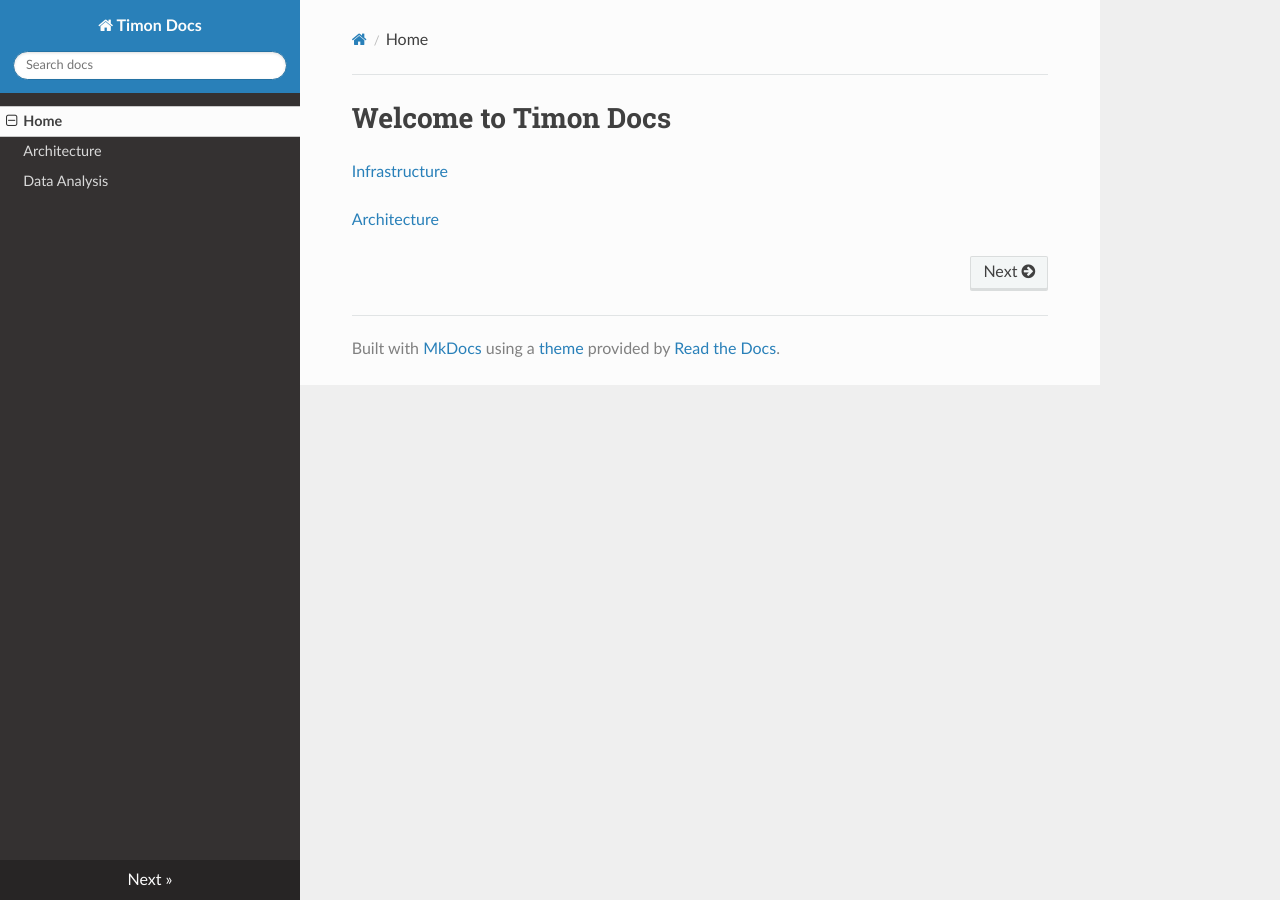
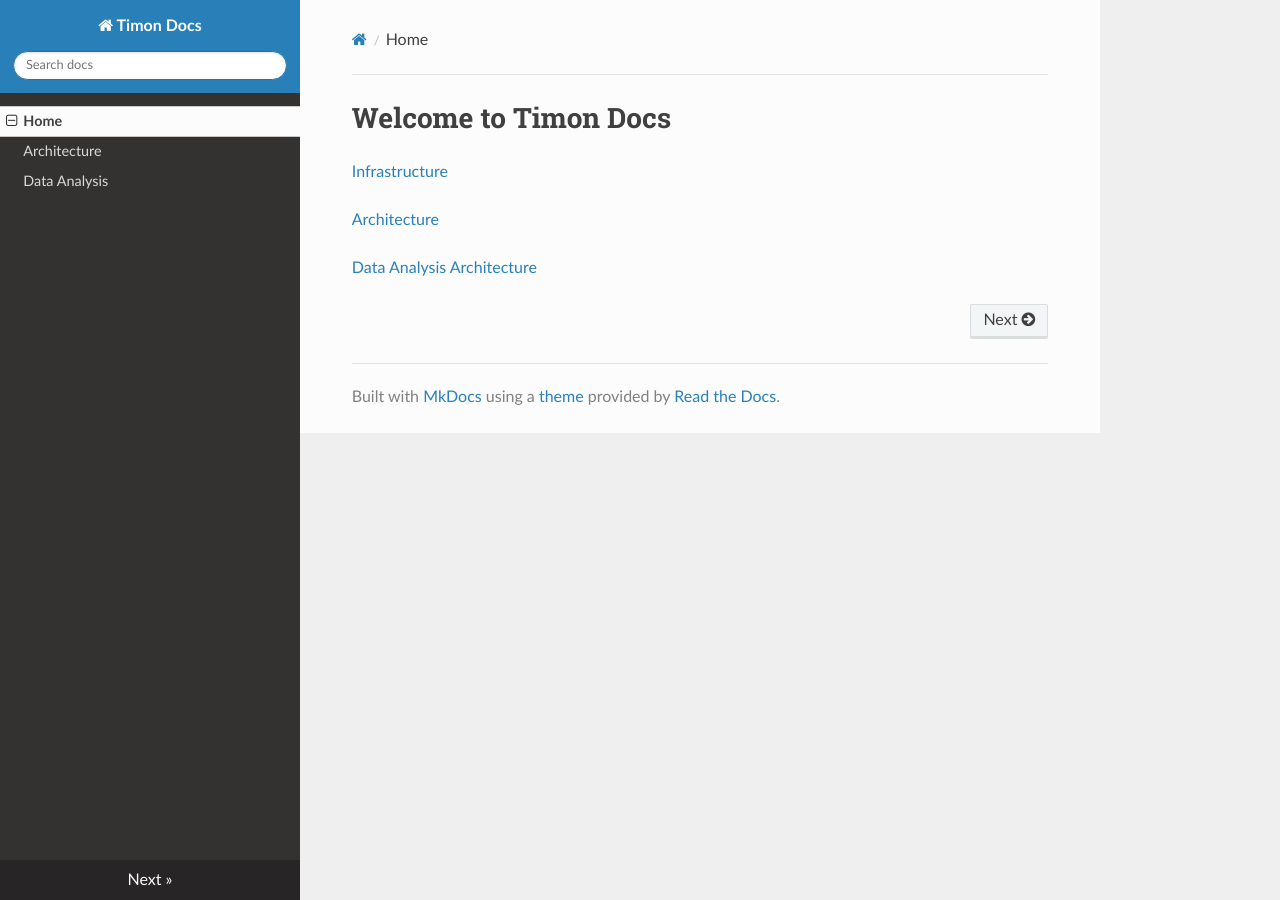
Before and after one commit to Cosmic-Chimps/timon-docs, an MkDocs documentation site: the page built from docs/index.md, in a window 1280 px wide. Built offline with MkDocs 1.6.1, drawn with Linux system fonts in a browser that asks for light colours; nearby versions of some CDN libraries.

Commit message:
Data analisys doc, cont

```diff
--- a/docs/index.md
+++ b/docs/index.md
@@ -3,3 +3,5 @@
 [Infrastructure](infrastructure.md)
 
 [Architecture](architecture.md)
+
+[Data Analysis Architecture](dataanalisys.md)
```
